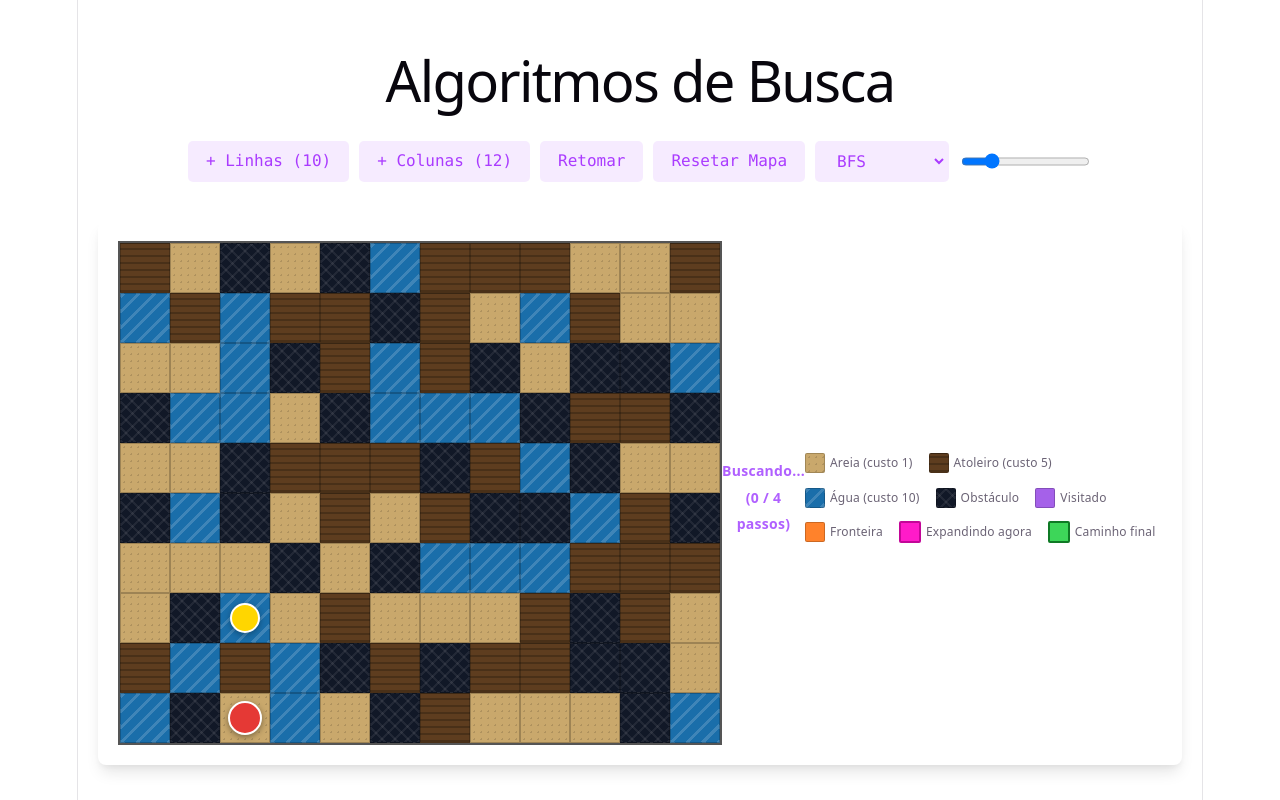
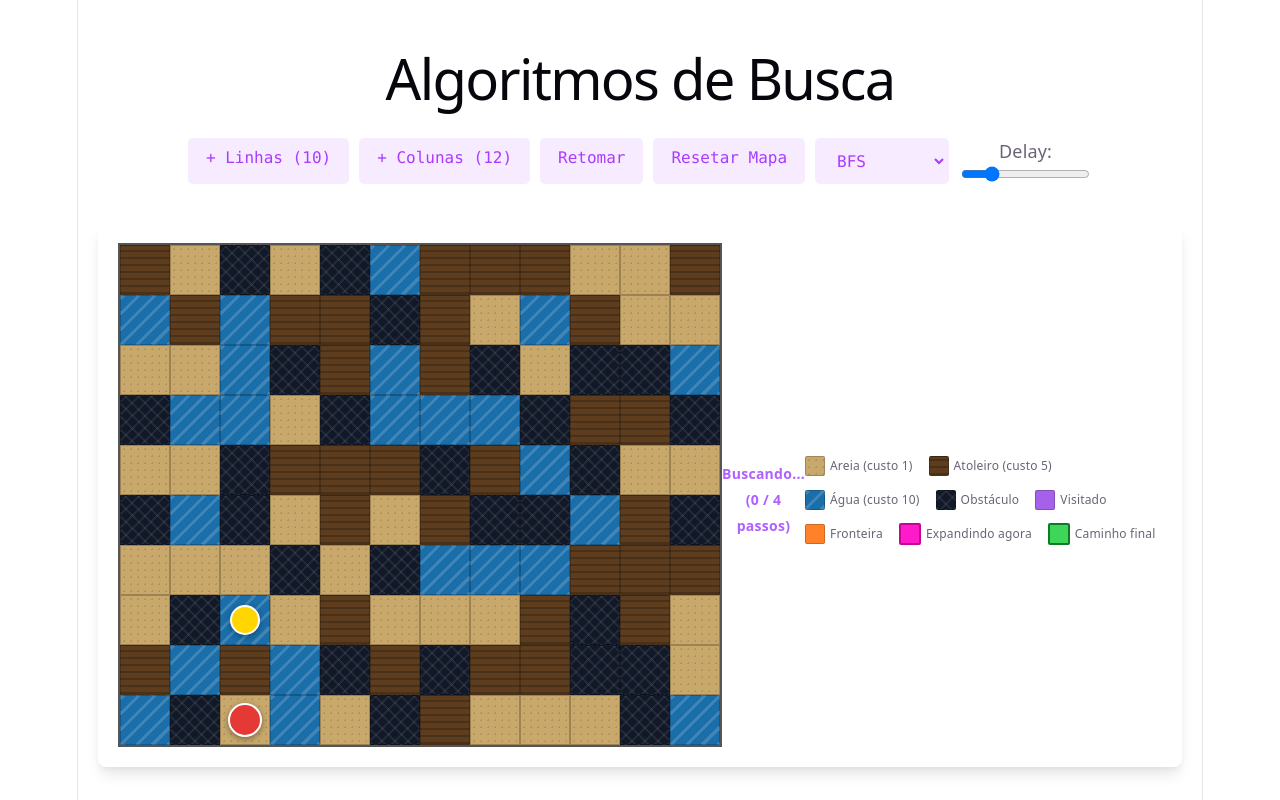
Before and after one commit to Ypisds/projeto-busca, a React (Vite) app: page / in a window 1280 px wide. Built offline with nearby package versions, Linux system fonts and the light colour scheme.

Commit message:
styles(App): adicionando titulo de Delay

```diff
--- a/src/App.css
+++ b/src/App.css
@@ -18,6 +18,11 @@
     outline: 2px solid var(--accent);
     outline-offset: 2px;
   }
+}
+
+.input-container{
+  display: flex;
+  flex-direction: column;
 }
 
 .buttons_container {
--- a/src/App.tsx
+++ b/src/App.tsx
@@ -45,6 +45,8 @@ function App() {
         </select>
 
         {/* dinamica da velocidade */}
+        <div className="input-container">
+          <span>Delay:</span>
           <input
             type="range"
             min="50"
@@ -52,6 +54,7 @@ function App() {
             value={velocidade}
             onChange={(e) => setVelocidade(Number(e.target.value))}
           />
+        </div>
       </div>
 
       <div className="hero">
```
Lines whose indentation alone changed are shown as unchanged.
